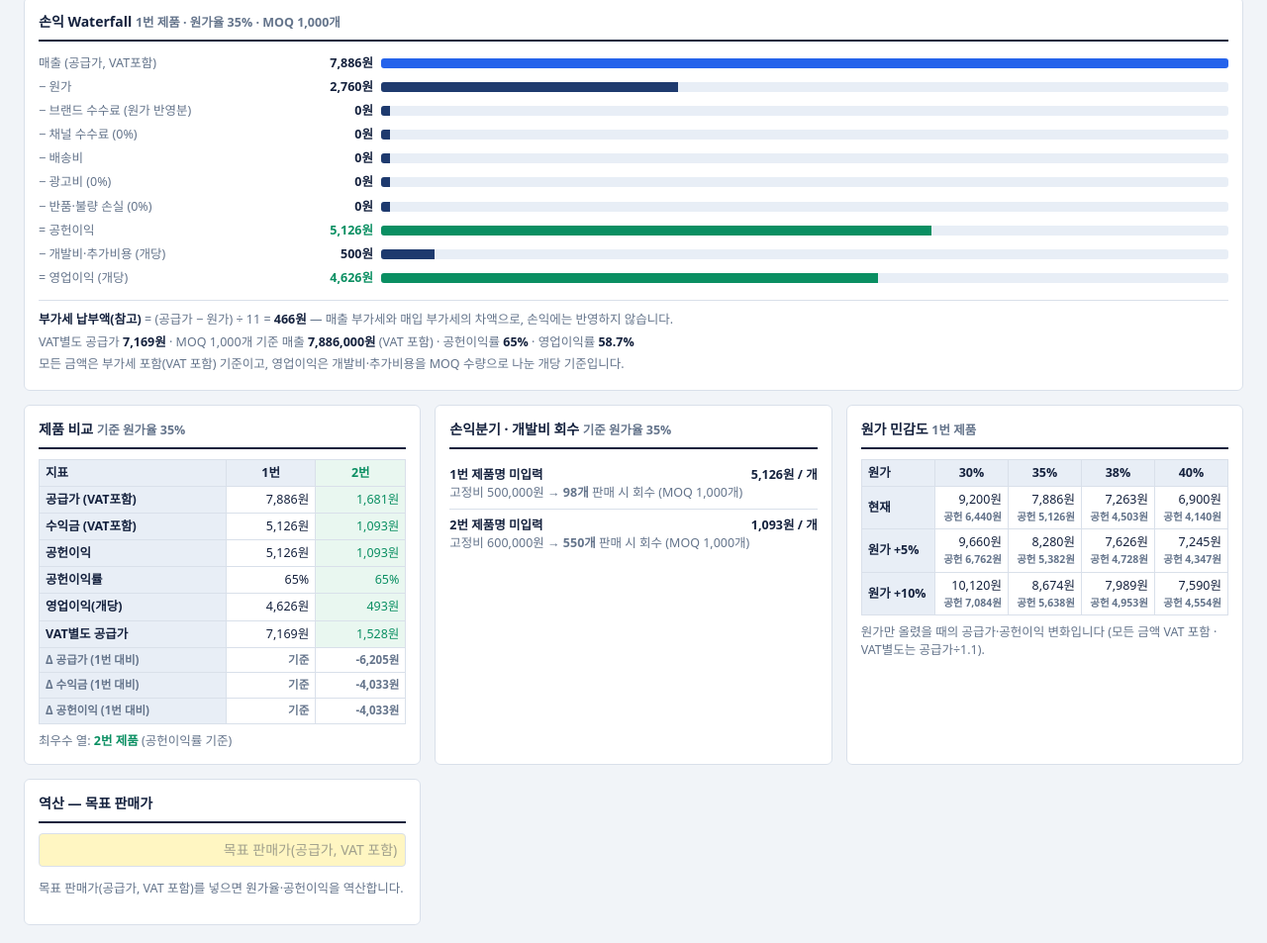
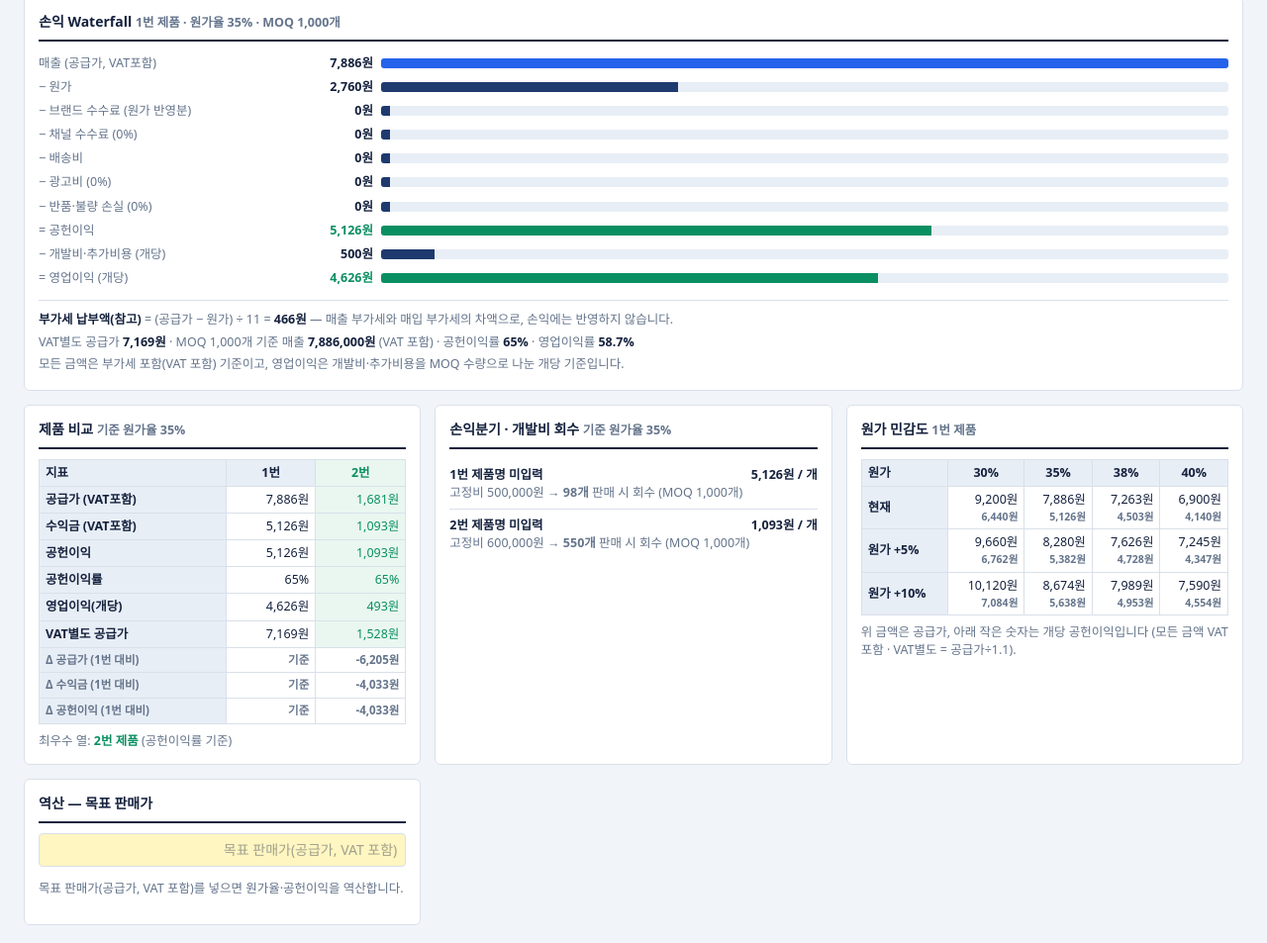
Before and after one commit to kensy016-hub/-, a plain HTML site: page index.html in a window 1280 px wide. Shown: the part 2268-3221 px from the top of the page at 99% size. Drawn offline with Linux system fonts and the light colour scheme.

Commit message:
민감도 표 폭 맞춤(공헌이익 소자 축약)

```diff
--- a/index.html
+++ b/index.html
@@ -526,10 +526,10 @@ function sensHTML(){
     var q=u[0]?mk(Object.assign({},p,{c:C.N(p.c)*(1+u[0])})):p;
     return '<tr><td>'+u[1]+'</td>'+R.map(function(r){
       var e=C.economics(q,mode,r,rnd);
-      return '<td>'+(e.ok?W(e.price)+'<small class="alt">공헌 '+W(e.ci)+'</small>':'-')+'</td>';
+      return '<td>'+(e.ok?W(e.price)+'<small class="alt">'+W(e.ci)+'</small>':'-')+'</td>';
     }).join('')+'</tr>';
   }).join('');
-  return '<table class="m2"><thead>'+th+'</thead><tbody>'+rows+'</tbody></table><p class="mut" style="text-align:left;margin:8px 0 0">원가만 올렸을 때의 공급가·공헌이익 변화입니다 (모든 금액 VAT 포함 · VAT별도는 공급가÷1.1).</p>';
+  return '<table class="m2"><thead>'+th+'</thead><tbody>'+rows+'</tbody></table><p class="mut" style="text-align:left;margin:8px 0 0">위 금액은 공급가, 아래 작은 숫자는 개당 공헌이익입니다 (모든 금액 VAT 포함 · VAT별도 = 공급가÷1.1).</p>';
 }
 function rev(){
   var el=document.getElementById('tvOut');if(!el)return;
```
